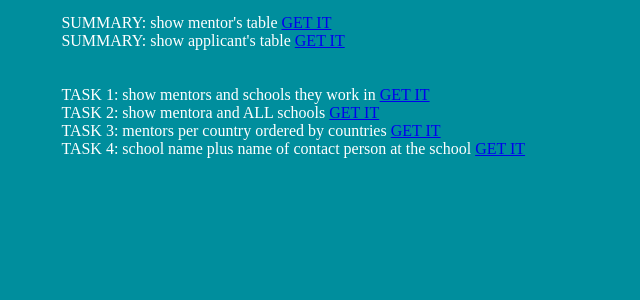
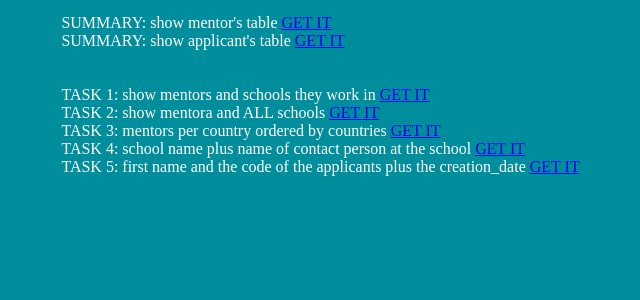
Before and after one commit to elYaro/web-application-homework-part-TWO, a Flask app: page / in a window 1280 px wide. Shown: the part 349-649 px from the top of the page, without its empty margins (73-713 px from the left). Run offline with Flask 2, Linux system fonts and the light colour scheme.

Commit message:
5th task added, applicants by the app creation date

```diff
--- a/main.py
+++ b/main.py
@@ -89,7 +89,11 @@ def contacts():
     contacts = data_manager.get_contacts()
     return render_template('contacts.html', contacts=contacts)
 
-
+@app.route('/applicants')
+def applicants():
+    # We get back dictionaries here (for details check 'database_common.py')
+    applicants = data_manager.get_applicants()
+    return render_template('applicants.html', applicants=applicants)
 
 
 
--- a/templates/index.html
+++ b/templates/index.html
@@ -56,4 +56,8 @@
     <span>TASK 4: school name plus name of contact person at the school</span>
     <a href="{{ url_for('contacts') }}">GET IT</a>
 </div>
+<div>
+    <span>TASK 5: first name and the code of the applicants plus the creation_date</span>
+    <a href="{{ url_for('applicants') }}">GET IT</a>
+</div>
 {% endblock %}
```
Also changed, not shown: data_manager.py (+15 -0 lines), templates/applicants.html (added, +11 -0 lines).
